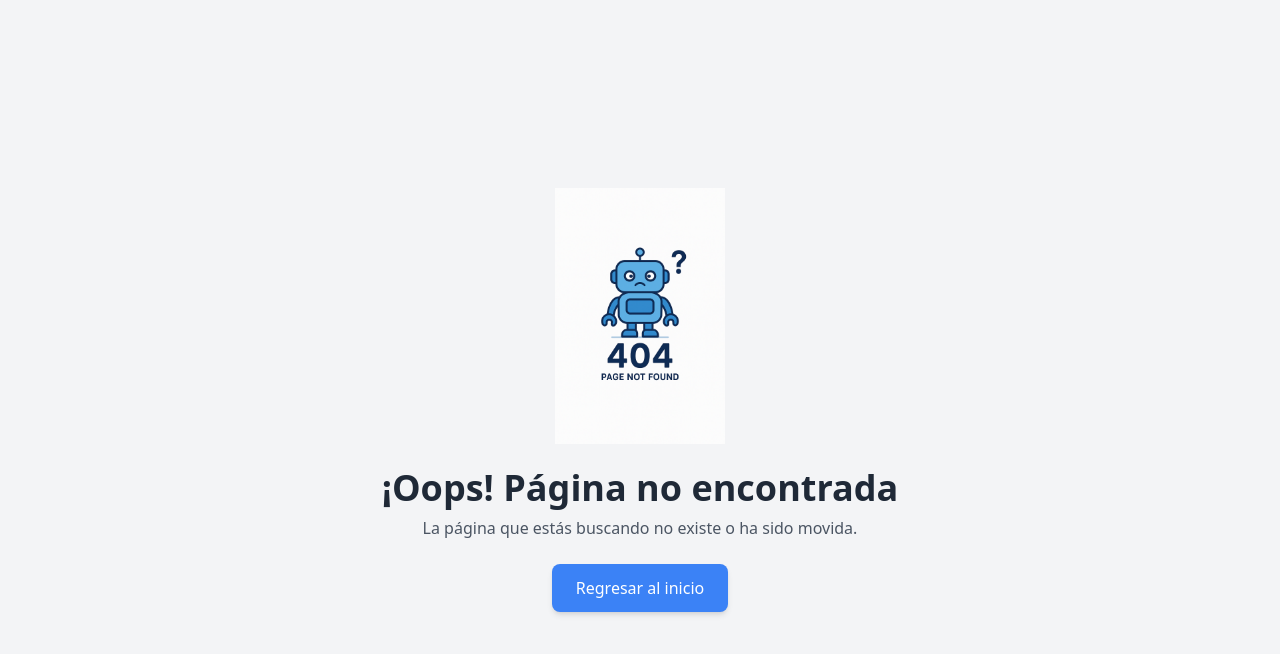
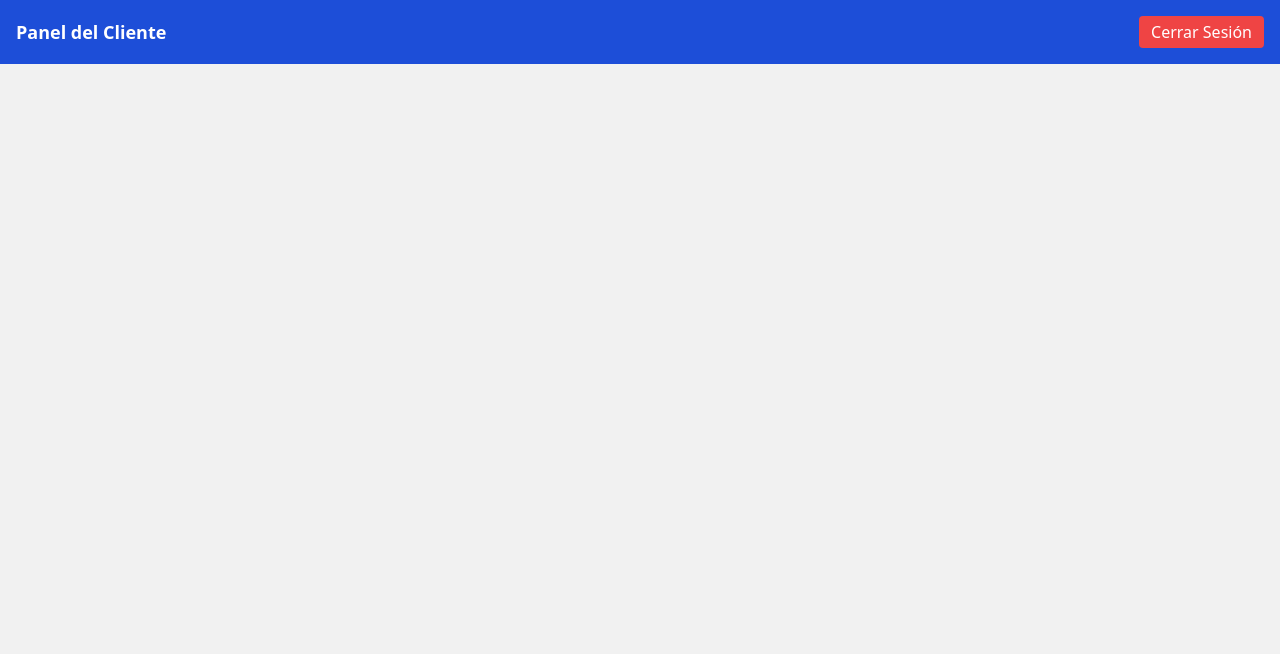
Before and after one commit to SebastianRestrepo22/PublicidadDAS, a React (Vite) app: page /cliente in a window 1280 px wide. Shown: the top 654 px of the page. Built offline with nearby package versions, Linux system fonts and the light colour scheme.

Commit message:
Implemente entrada de clientes

```diff
--- a/package.json
+++ b/package.json
@@ -14,7 +14,9 @@
     "@heroicons/react": "^2.2.0",
     "axios": "^1.12.2",
     "bcrypt": "^6.0.0",
+    "cors": "^2.8.5",
     "dotenv": "^17.2.3",
+    "express": "^5.1.0",
     "jsonwebtoken": "^9.0.2",
     "jwt-decode": "^4.0.0",
     "lucide-react": "^0.542.0",
--- a/src/features/landing/login/login.jsx
+++ b/src/features/landing/login/login.jsx
@@ -148,10 +148,13 @@ export const Login = () => {
       localStorage.setItem("token", token);
 
       const decoded = jwtDecode(token);
-      if (decoded.Role === "Administrador") {
+      if (decoded.Role.toLowerCase() === "administrador") {
         navigate("/dashboard/graficosEstadisticos");
-      } else {
-        alert("Acceso denegado. Solo el administrador puede entrar al dashboard.");
+      } else if (decoded.Role.toLowerCase() === "cliente"){
+        navigate("/cliente/Clientehome");
+      }
+      else {
+        alert("Rol no permitido ")
       }
 
       setValuesLogin({
--- /dev/null
+++ b/src/features/navbarCliente/clienteHome.jsx
@@ -0,0 +1,9 @@
+import React from "react";
+
+export const Clientehome = () => {
+    return(
+        <>
+        Hola bienvenido
+        </>
+    )
+}
--- /dev/null
+++ b/src/features/navbarCliente/navbarCliente.jsx
@@ -0,0 +1,24 @@
+import React from "react";
+import { useNavigate } from "react-router-dom";
+
+export const Navbarcliente = () => {
+  const navigate = useNavigate();
+
+  const handleLogout = () => {
+    localStorage.removeItem("token");
+    navigate("/"); // regresar al login
+  };
+
+  return (
+    <nav className="bg-blue-700 text-white p-4 flex justify-between items-center">
+      <h1 className="font-bold text-lg">Panel del Cliente</h1>
+
+      <div className="flex gap-4">
+
+        <button onClick={handleLogout} className="bg-red-500 px-3 py-1 rounded">
+          Cerrar Sesión
+        </button>
+      </div>
+    </nav>
+  );
+};
--- a/src/routes/routes.jsx
+++ b/src/routes/routes.jsx
@@ -20,6 +20,9 @@ import { Diseño } from "../features/dashboard/categoriadediseño/diseño"
 import { RecuperarContrasena } from "../features/landing/login/RecuperarContrasena"
 import { RestablecerContrasena } from "../features/landing/login/RestablecerContrasena"
 import { Compras } from "../features/dashboard/compras/compras"
+import { Navbarcliente } from "../features/navbarCliente/navbarCliente"
+import { Clientehome } from "../features/navbarCliente/clientehome"
+import { Pedidos } from "../features/dashboard/gestionventas/pedidos/pedidos"
 
 export const Routers = () => {
     return (
@@ -32,9 +35,16 @@ export const Routers = () => {
             <Route path="/recuperar-contrasena" element={<RecuperarContrasena />} />
             <Route path="/reset-password/:token" element={<RestablecerContrasena />} />
 
+            <Route path="cliente" element={<Navbarcliente/>}>
+                <Route path="Clientehome" element={<Clientehome/>}/>
+
+            </Route>
+
             <Route path="/carritodecompras" element={<CarritoCompras />} />
             <Route path="/carritoproducto" element={<CarritoProducto />} />
             <Route path="/editarcarritoproducto" element={<EditarCarritoProducto />} />
+
+
 
             <Route path="/dashboard" element={<DashboardLayout />}>
                 <Route path="graficosEstadisticos" element={<GraficosEstadisticos />} />
@@ -45,6 +55,7 @@ export const Routers = () => {
                 <Route path="diseño" element={<Diseño />} />
                 <Route path="productoServicio" element={<ProductoServicios />} />
                 <Route path="proveedores" element={<Proveedores />} />
+                <Route path="pedidos" element={<Pedidos/>}/>
                 <Route path="categoriaDeDiseño" element={<Diseño/>}/>
                 <Route path="agenda" element={<Agenda/>}/>
             </Route>
```
Also changed, not shown: 1 other file (tests, documents, lock files or other folders).
